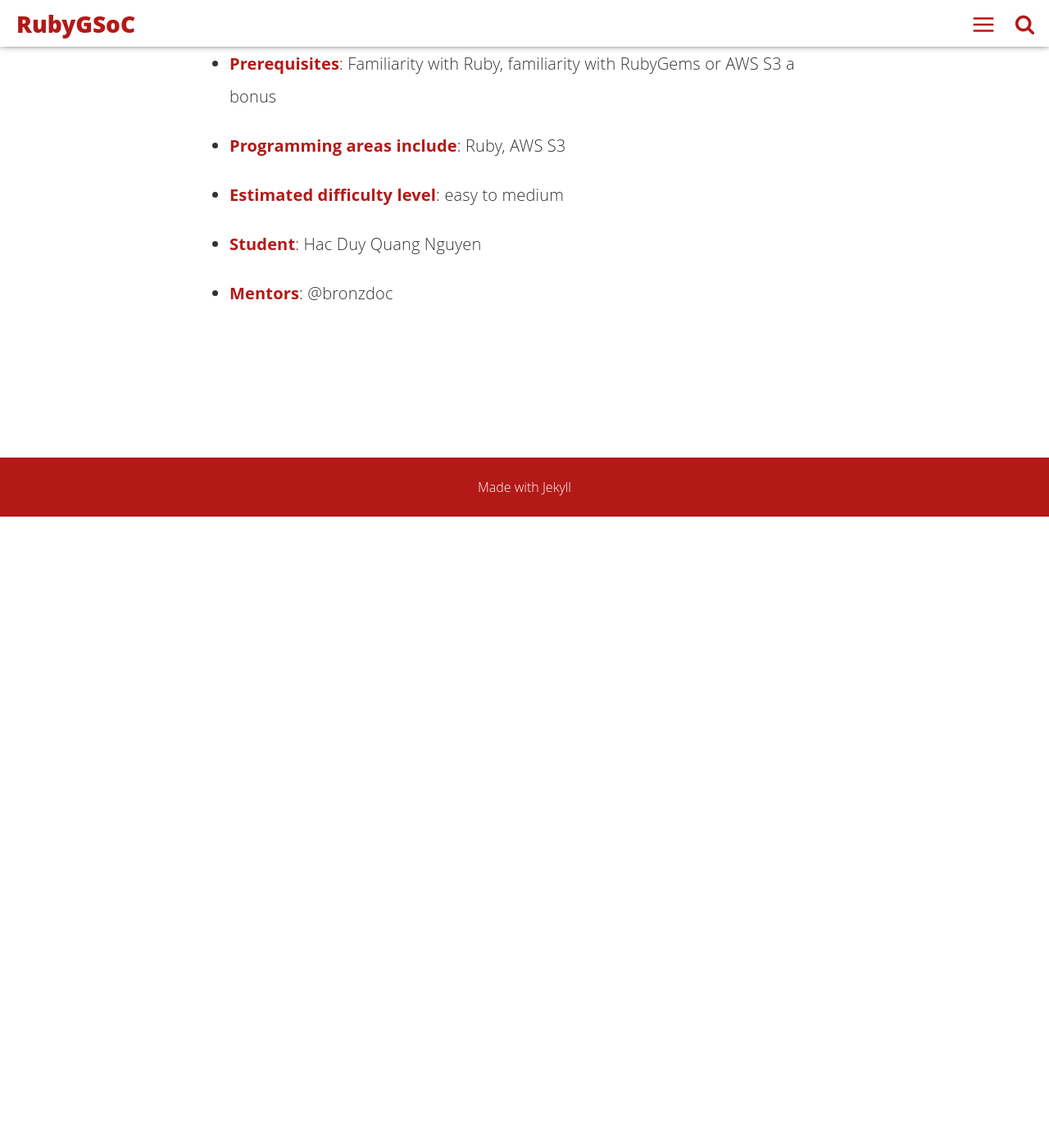
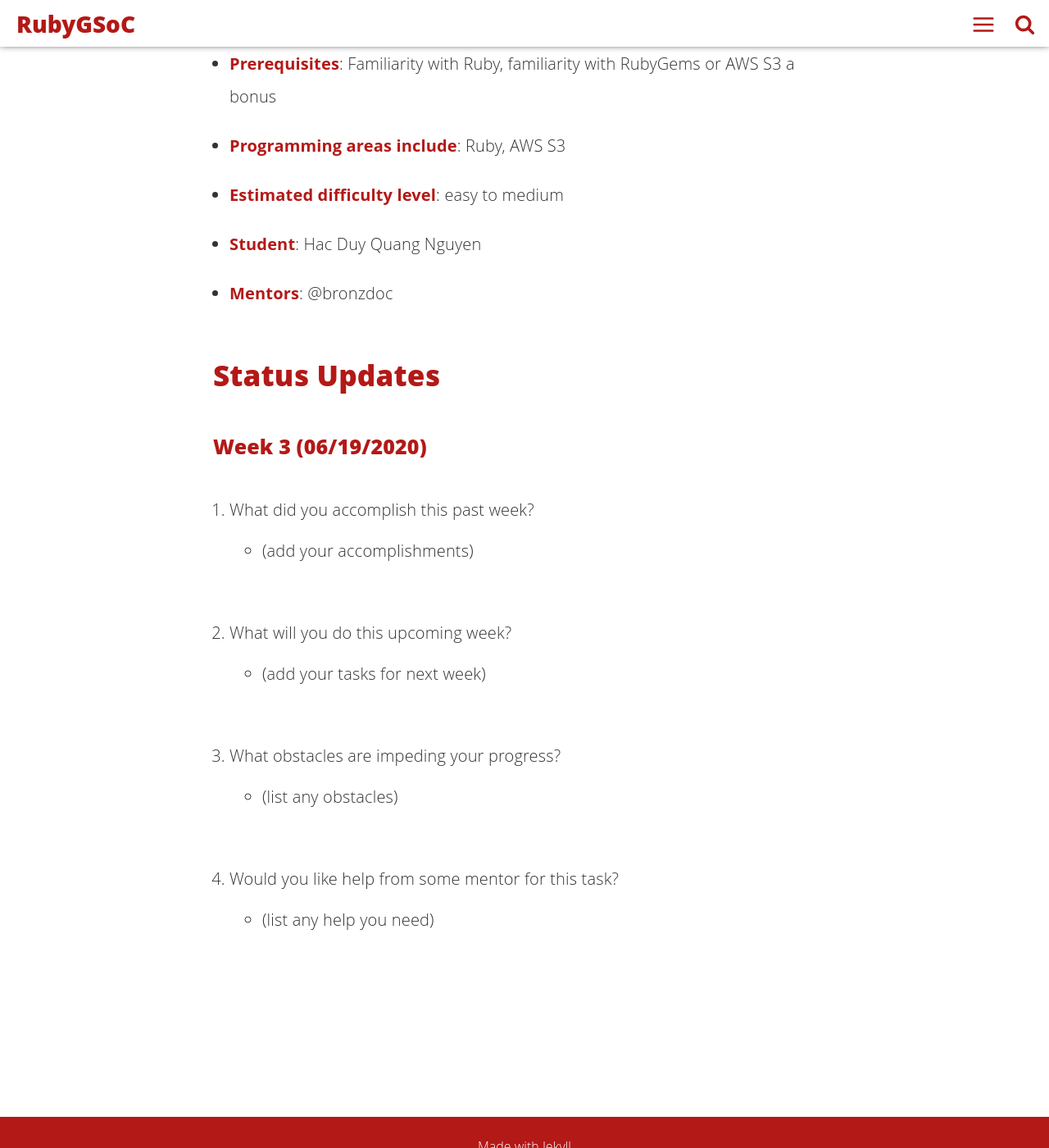
Before and after one commit to rubygsoc/rubygsoc.github.io, a Jekyll site: the page built from _posts/2020-06-13-add-backends-for-gemstash-storage-of-private-gems.md, in a window 1280 px wide and 1400 px high, scrolled down 912 px. Shown: the whole window at 82% size. Built offline with Jekyll 4.4.1, drawn with Linux system fonts in a browser that asks for light colours; before the commit the page ends 1542 px from its top, so only the background shows below that.

Commit message:
Add section for status updates (#3)
This is a template for students to provide weekly status updates for their projects. It will allow us to track work done and provide context for future.

```diff
--- a/_posts/2020-06-13-add-backends-for-gemstash-storage-of-private-gems.md
+++ b/_posts/2020-06-13-add-backends-for-gemstash-storage-of-private-gems.md
@@ -18,3 +18,19 @@ This project would include extending Gemstash to support storing gems in other p
 * **Estimated difficulty level**: easy to medium
 * **Student**: Hac Duy Quang Nguyen
 * **Mentors**: @bronzdoc
+
+## Status Updates
+
+### Week 3 (06/19/2020)
+
+1. What did you accomplish this past week?
+    - (add your accomplishments)
+
+1. What will you do this upcoming week?
+    - (add your tasks for next week)
+
+1. What obstacles are impeding your progress?
+    - (list any obstacles)
+
+1. Would you like help from some mentor for this task?
+    - (list any help you need)
```
Also changed, not shown: _posts/2020-06-11-add-gem-owner-add-and-remove-in-web-ui-of-rubygems.org.md (+16 -0 lines), _posts/2020-06-11-brush-up-rbs-and-related-tools-for-practical-rails-apps.md (+16 -0 lines), _posts/2020-06-12-add-support-for-server-timing-http-headers-in-async-http.md (+16 -0 lines), _posts/2020-06-12-allowing-type-checking-in-method-signatures.md (+16 -0 lines), _posts/2020-06-12-reviving-the-celluloid-gem.md (+16 -0 lines).
